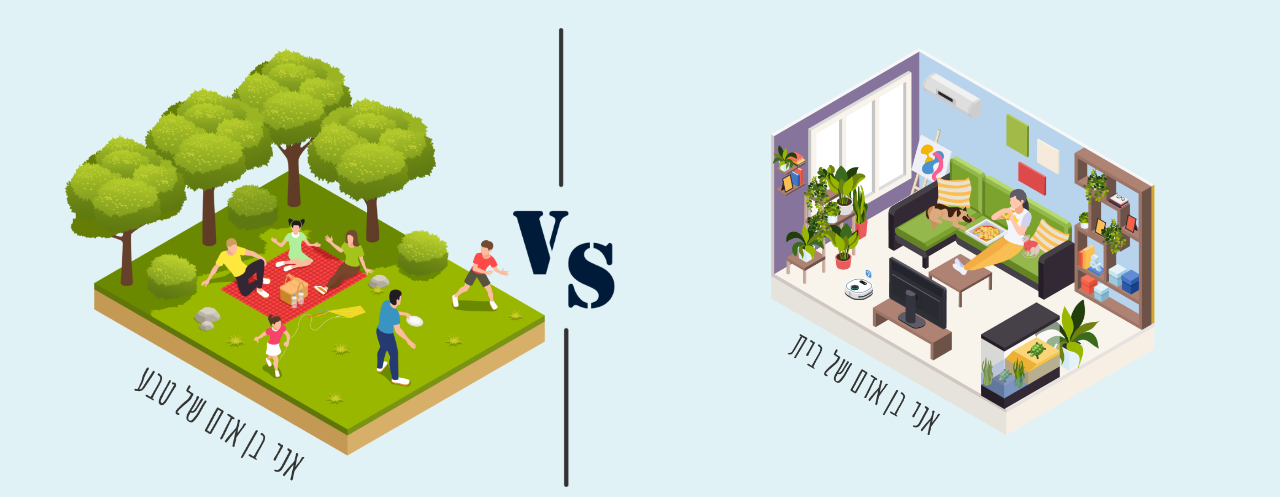
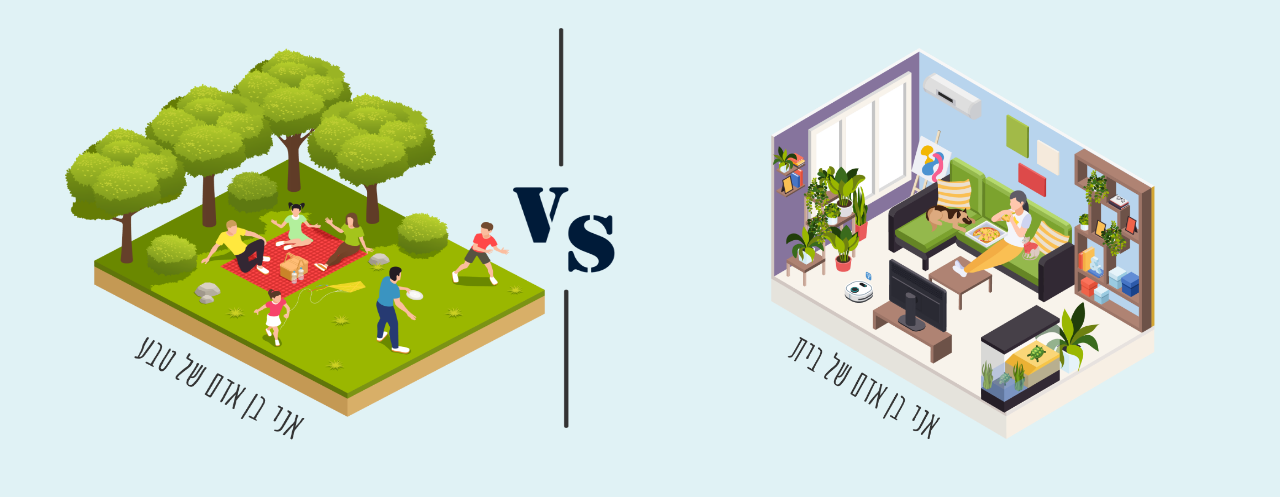
Before and after one commit to shirm24/Home-VS-Nature, a plain HTML site: page index.html in a window 1280 px wide. Shown: the part 52-549 px from the top of the page. Drawn offline with nearby package versions, Linux system fonts and the light colour scheme.

Commit message:
Update index.css

```diff
--- a/styles/index.css
+++ b/styles/index.css
@@ -1,3 +1,8 @@
+section img {
+    width: 400px;
+    height: 400px;
+}
+
 /*כאן יהיה האזור הראשי*/
 #homepic {
     width: 30%;
```
